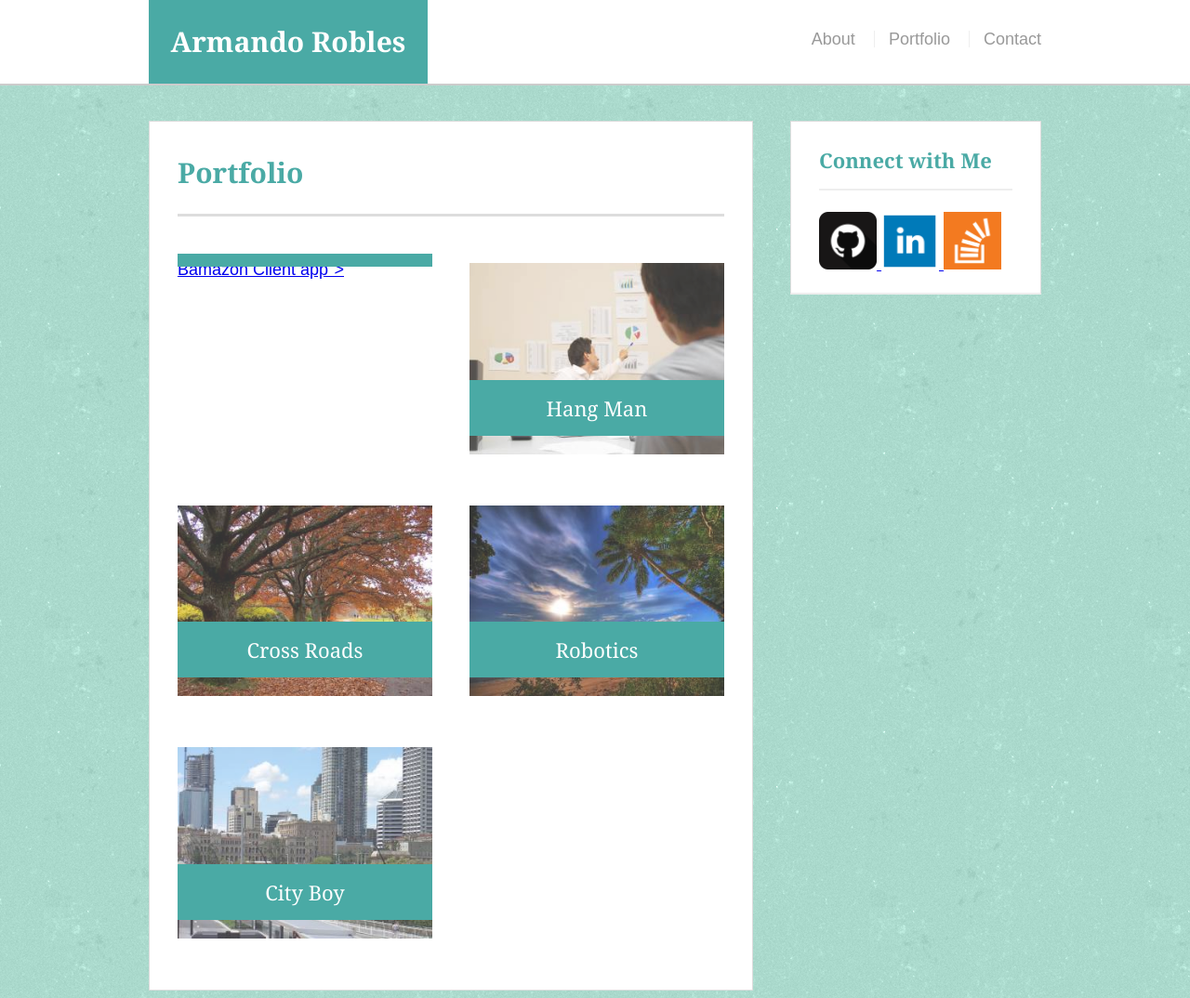
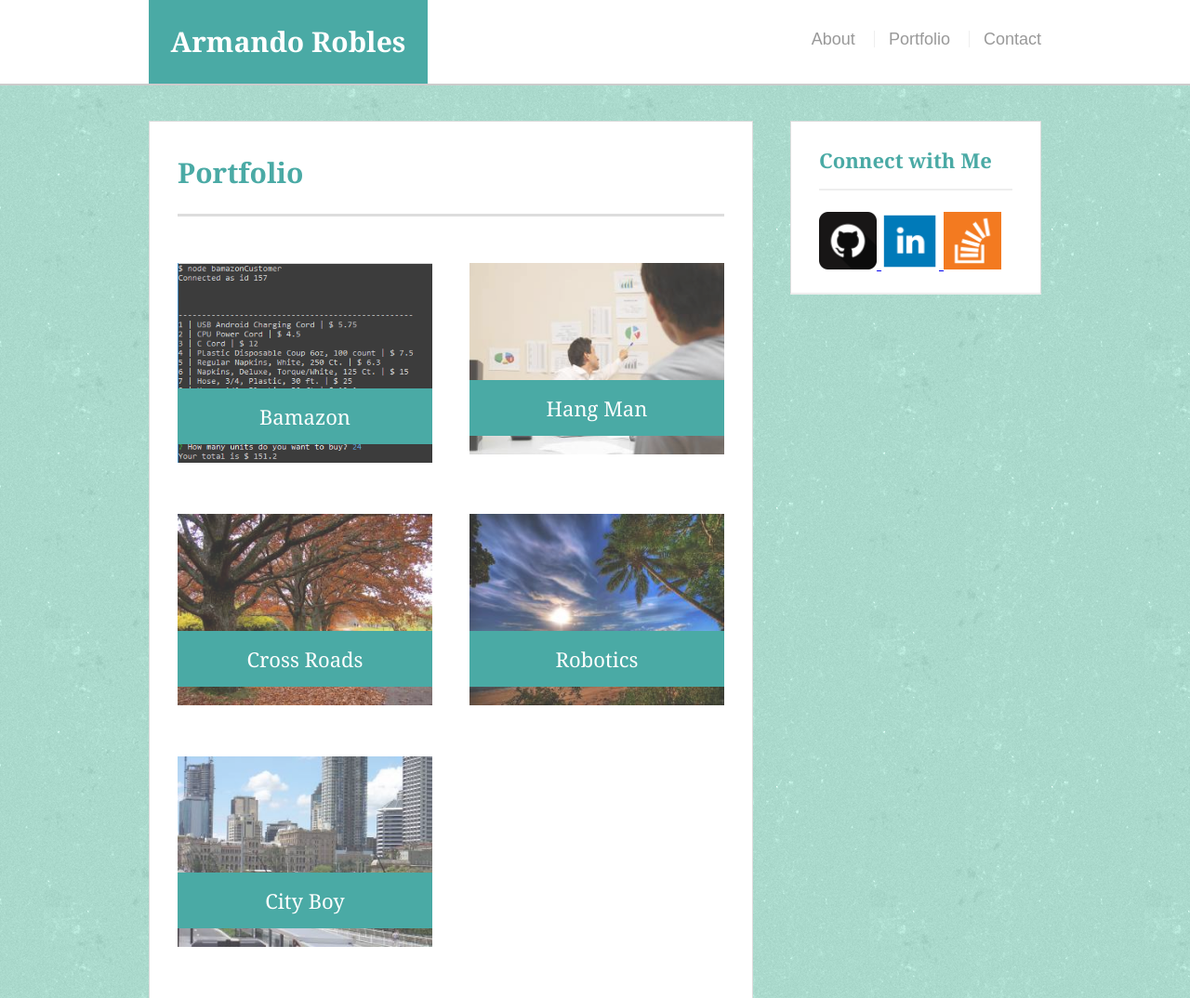
Before and after one commit to RioMando/Responsive-Portfolio, a plain HTML site: page portfolio.html in a window 1280 px wide. Shown: the top 1074 px of the page at 93% size. Drawn offline with Linux system fonts and the light colour scheme.

Commit message:
Bamazon project added, picture corrected (wasn't displaying correctly)

```diff
--- a/portfolio.html
+++ b/portfolio.html
@@ -37,7 +37,8 @@
 			<h1>Portfolio</h1>
 
 			<div class="work">
-				<a href="https://github.com/RioMando/Bamazon" target="_blank">Bamazon Client app">
+				<a href="https://github.com/RioMando/Bamazon" target="_blank">
+					<img src="assets/images/bamazon_app.PNG" class="auth-image" alt="Bamazon Client app">
 					<h3>Bamazon</h3>
 				</a>
 			</div>
```
